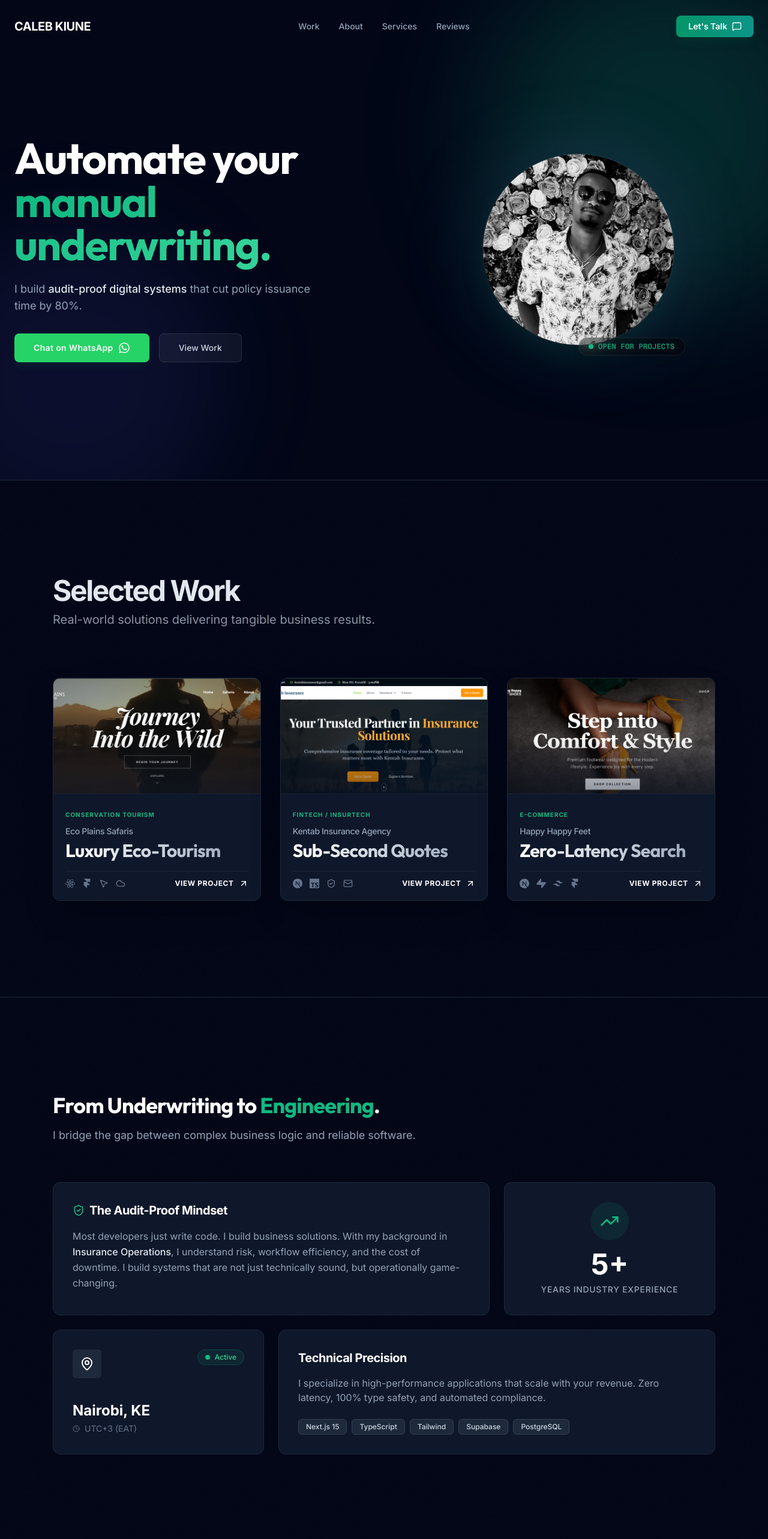
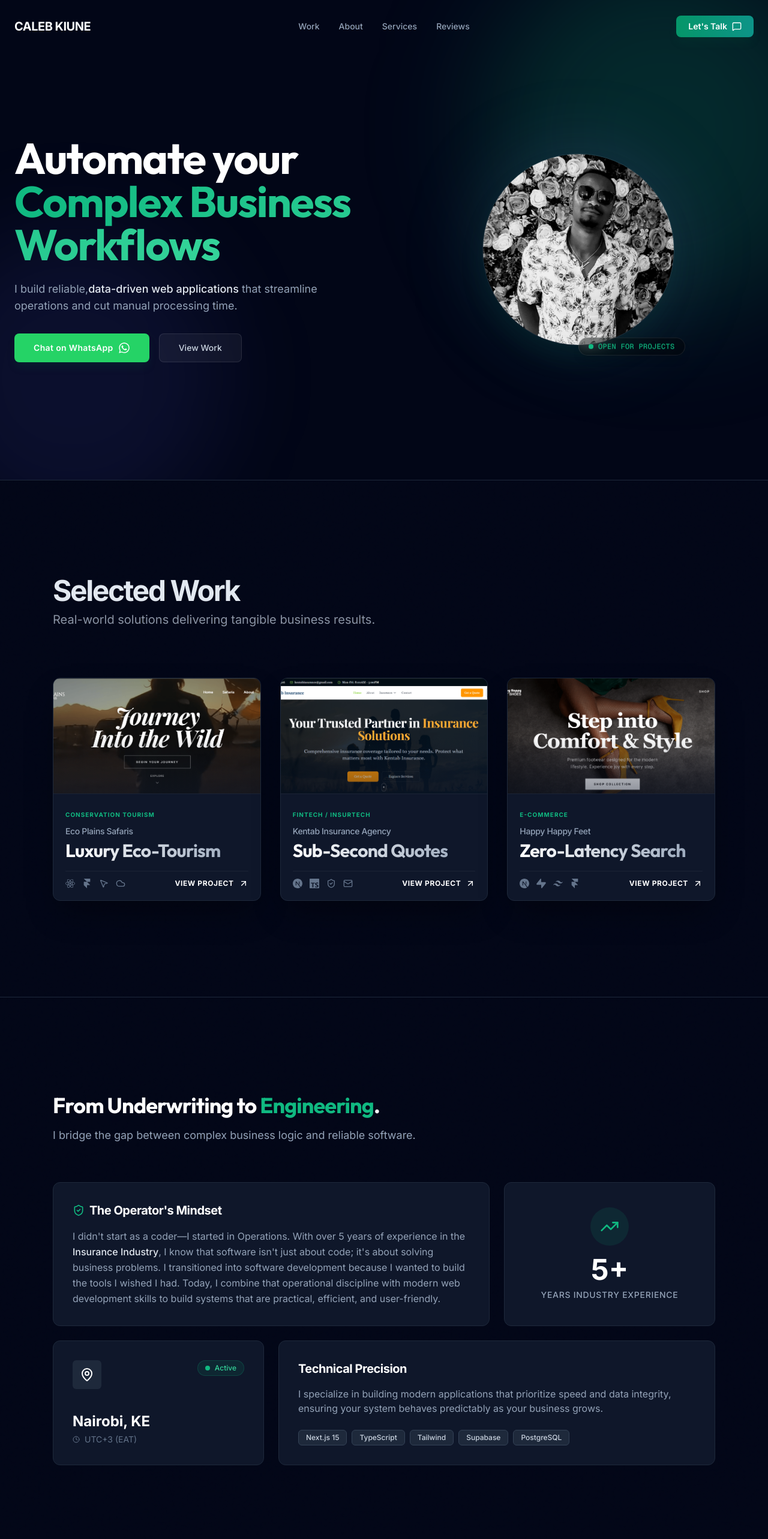
Before and after one commit to Caleb-Kiune/calebkiune, a Next.js app: page / in a window 1280 px wide. Shown: the top 2566 px of the page at 60% size. Built offline with nearby package versions, Linux system fonts and the light colour scheme.

Commit message:
refactor: Update portfolio content and service descriptions for improved clarity and broader business appeal.

```diff
--- a/src/components/layout/footer.tsx
+++ b/src/components/layout/footer.tsx
@@ -40,7 +40,7 @@ export function Footer() {
                             </div>
 
                             <p className="text-slate-400 text-lg leading-relaxed">
-                                Building <span className="text-white font-medium">audit-proof systems</span> for the next generation of Kenyan fintech.
+                                Building <span className="text-white font-medium">resilient digital infrastructure</span> for Kenyan and global businesses.
                             </p>
                         </div>
 
--- a/src/components/sections/about.tsx
+++ b/src/components/sections/about.tsx
@@ -26,11 +26,11 @@ export function About() {
                         <div className="bg-surface border border-slate-800 p-8 rounded-card relative overflow-hidden group h-full">
                             <h3 className="text-xl font-bold text-white mb-4 flex items-center gap-2">
                                 <ShieldCheck className="w-5 h-5 text-primary" />
-                                The Audit-Proof Mindset
+                                The Operator's Mindset
                             </h3>
                             <p className="text-slate-400 leading-relaxed">
-                                Most developers just write code. I build business solutions. With my background in
-                                <span className="text-slate-200 font-medium"> Insurance Operations</span>, I understand risk, workflow efficiency, and the cost of downtime. I build systems that are not just technically sound, but operationally game-changing.
+                                I didn't start as a coder—I started in Operations. With over 5 years of experience in the
+                                <span className="text-slate-200 font-medium"> Insurance Industry</span>, I know that software isn't just about code; it's about solving business problems. I transitioned into software development because I wanted to build the tools I wished I had. Today, I combine that operational discipline with modern web development skills to build systems that are practical, efficient, and user-friendly.
                             </p>
                         </div>
                     </ScrollReveal>
@@ -77,7 +77,7 @@ export function About() {
                         <div className="bg-surface border border-slate-800 p-8 rounded-card h-full">
                             <h3 className="text-xl font-bold text-white mb-4">Technical Precision</h3>
                             <p className="text-slate-400 mb-6">
-                                I specialize in high-performance applications that scale with your revenue. Zero latency, 100% type safety, and automated compliance.
+                                I specialize in building modern applications that prioritize speed and data integrity, ensuring your system behaves predictably as your business grows.
                             </p>
 
                             {/* Mini Tech Pills */}
--- a/src/components/sections/contact.tsx
+++ b/src/components/sections/contact.tsx
@@ -44,8 +44,8 @@ export function Contact() {
 
     // Inquiry type options
     const inquiryOptions = [
-        { id: "freelance", label: "Project Inquiry", icon: Briefcase },
-        { id: "fulltime", label: "Long-term Partnership", icon: Users },
+        { id: "freelance", label: "Custom Software Project", icon: Briefcase },
+        { id: "fulltime", label: "Hiring / Recruitment", icon: Users },
         { id: "other", label: "General Inquiry", icon: HelpCircle },
     ];
 
--- a/src/components/sections/hero.tsx
+++ b/src/components/sections/hero.tsx
@@ -80,7 +80,7 @@ export function Hero() {
                         >
                             Automate your{" "}
                             <span className="text-transparent bg-clip-text bg-gradient-to-r from-primary to-emerald-400">
-                                manual underwriting.
+                                Complex Business Workflows
                             </span>
                         </motion.h1>
 
@@ -88,7 +88,7 @@ export function Hero() {
                             variants={FADE_UP_VARIANTS}
                             className="text-base sm:text-lg text-slate-400 max-w-lg leading-relaxed"
                         >
-                            I build <span className="text-slate-200 font-medium">audit-proof digital systems</span> that cut policy issuance time by 80%.
+                            I build reliable,<span className="text-slate-200 font-medium">data-driven web applications</span> that streamline operations and cut manual processing time.
                         </motion.p>
 
                         <motion.div
--- a/src/lib/constants/services.ts
+++ b/src/lib/constants/services.ts
@@ -3,17 +3,17 @@ import { Service } from "@/lib/types";
 export const services: Service[] = [
     {
         title: "MVP Development",
-        description: "From idea to launched product in weeks. I build lean, scalable MVPs that help startups validate their market fast.",
+        description: "Turn your idea into a working product fast. I help startups and businesses validate concepts with lean, functional software.",
         icon: "Zap"
     },
     {
         title: "Custom Web Apps",
-        description: "Internal tools, dashboards, and automation systems tailored to your specific business workflows and data needs.",
+        description: "Replace spreadsheets with software. I build dashboards and internal tools tailored to your specific workflow.",
         icon: "Code"
     },
     {
         title: "Mobile-First Optimization",
-        description: "Optimized for the Nairobi market. I build sites that load instantly even on low-bandwidth 4G networks.",
+        description: "Don't lose customers to slow loading screens. I build lightweight, fast-loading sites optimized for the Kenyan market.",
         icon: "Smartphone"
     }
 ];
```
